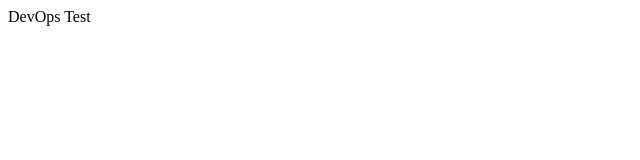
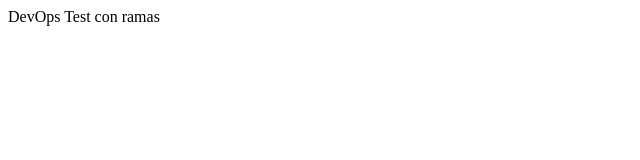
Before and after one commit to joshuansu0897/ExampleCI, a website: page public/index.html in a window 1280 px wide. Shown: the full height of the page, 0-640 px from the left. Drawn offline with Linux system fonts and the light colour scheme.

Commit message:
se cabmio el html

```diff
--- a/public/index.html
+++ b/public/index.html
@@ -3,6 +3,6 @@
 		<title>DevOps</title>
 	</header>
 	<body>
-		DevOps Test
+		DevOps Test con ramas
 	</body>
 </html>
```
